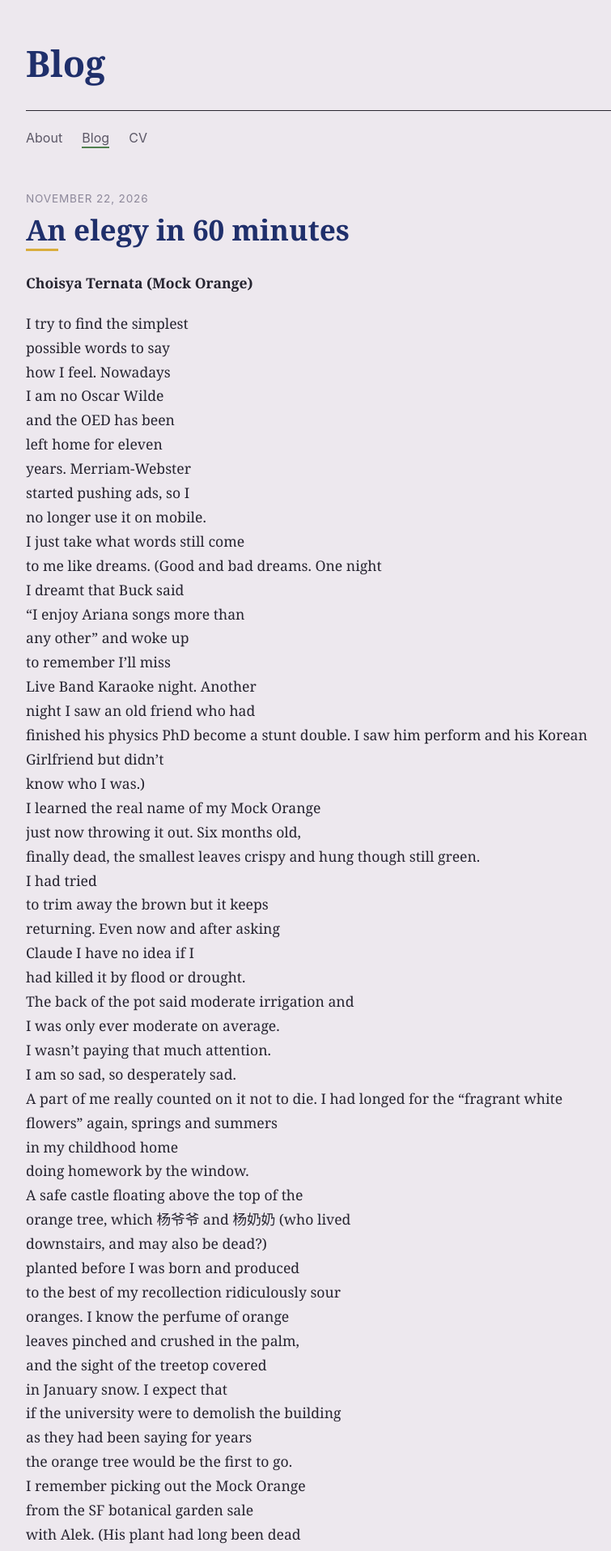
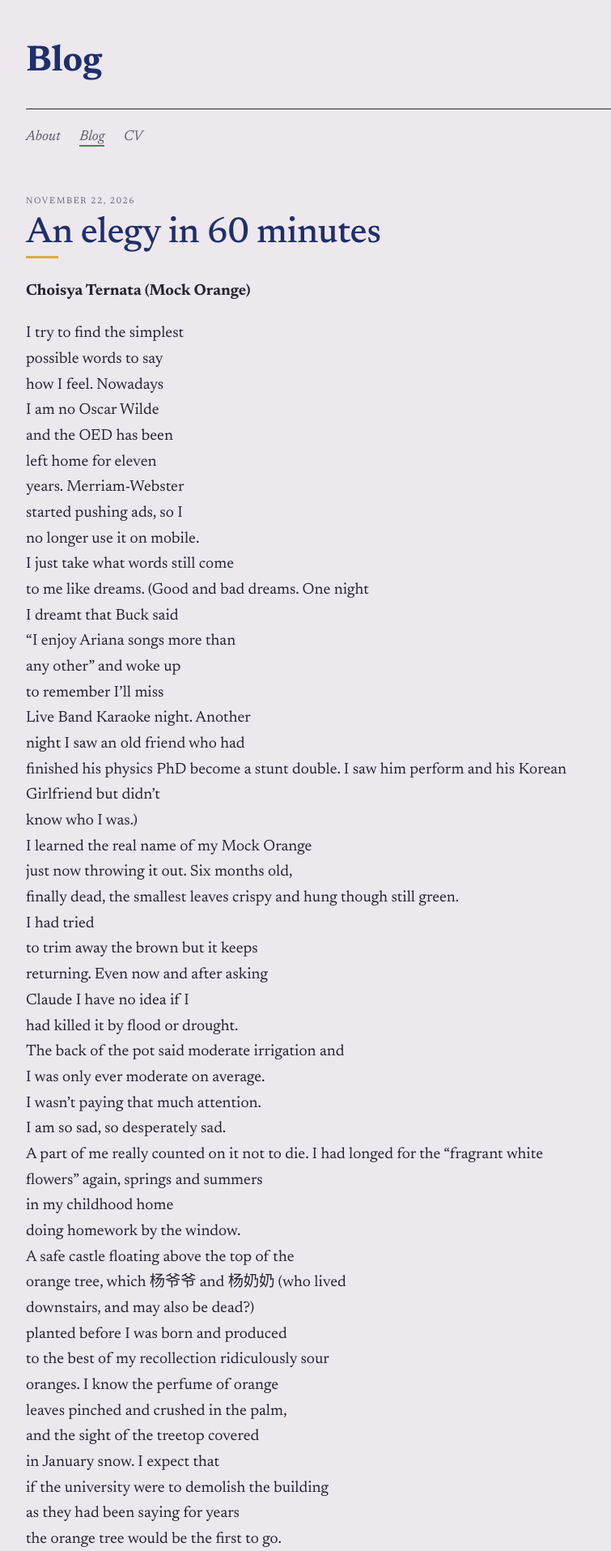
Before and after one commit to Alexa-Pan/Alexa-Pan.github.io, a Jekyll site: the page built from _posts/2026-11-22-mock-orange.md, in a window 1280 px wide. Shown: the top 1915 px of the page at 81% size, without its empty margins (178-933 px from the left). Built offline with Jekyll 4.4.1, drawn with Linux system fonts in a browser that asks for light colours.

Commit message:
Switch blog typography to Newsreader
Co-Authored-By: Claude Opus 5.5 <noreply@anthropic.com>
Claude-Session: https://claude.ai/code/session_01KqGowp91hoEizm1VrPzMDz

```diff
--- a/_layouts/default.html
+++ b/_layouts/default.html
@@ -5,6 +5,9 @@
     <meta name="viewport" content="width=device-width, initial-scale=1.0">
     {% if page.url == "/" %}<title>Alexa Pan Yue 潘悦</title>{% seo title=false %}{% else %}{% seo %}{% endif %}
     {% feed_meta %}
+    <link rel="preconnect" href="https://fonts.googleapis.com">
+    <link rel="preconnect" href="https://fonts.gstatic.com" crossorigin>
+    <link rel="stylesheet" href="https://fonts.googleapis.com/css2?family=Newsreader:ital,opsz,wght@0,6..72,400;0,6..72,500;0,6..72,600;0,6..72,700;1,6..72,400&display=swap">
     <link rel="stylesheet" href="{{ '/assets/css/site.css' | relative_url }}?v={{ site.time | date: '%s' }}">
     {% if page.math %}
     <script>
--- a/assets/css/site.css
+++ b/assets/css/site.css
@@ -4,7 +4,7 @@
     --paper-deep: #e3dce6;
     --ink: #262430;
     --ink-soft: #5b5766;
-    --ink-faint: #8d889a;
+    --ink-faint: #67637a;
     --prussian: #1f2f6b;
     --vermilion: #c9553c;
     --vermilion-deep: #a33f2a;
@@ -39,8 +39,9 @@ body.home::before {
 }
 
 body {
-    font-family: Georgia, 'Times New Roman', serif;
-    line-height: 1.7;
+    font-family: 'Newsreader', Georgia, 'Times New Roman', serif;
+    font-optical-sizing: auto;
+    line-height: 1.65;
     color: var(--ink);
     background-color: var(--paper);
     max-width: 900px;
@@ -89,10 +90,10 @@ nav a {
     text-decoration: none;
     border-bottom: none;
     margin-right: 20px;
-    font-size: 1rem;
     transition: color 0.3s ease;
     position: relative;
-    font-family: -apple-system, BlinkMacSystemFont, 'Segoe UI', Roboto, sans-serif;
+    font-size: 1.1rem;
+    font-style: italic;
 }
 
 nav a:hover {
@@ -161,7 +162,6 @@ nav a.active::after {
     margin-top: 20px;
     padding-top: 15px;
     border-top: 1px solid var(--hair);
-    font-family: -apple-system, BlinkMacSystemFont, 'Segoe UI', Roboto, sans-serif;
 }
 
 section {
@@ -213,10 +213,9 @@ h2::after {
 }
 
 .post-date {
-    font-family: -apple-system, BlinkMacSystemFont, 'Segoe UI', Roboto, sans-serif;
-    font-size: 0.85rem;
-    letter-spacing: 0.06em;
-    text-transform: uppercase;
+    font-size: 1rem;
+    font-variant-caps: all-small-caps;
+    letter-spacing: 0.1em;
     color: var(--ink-faint);
     margin-bottom: 4px;
 }
@@ -251,14 +250,16 @@ h2::after {
 }
 
 .post-title {
-    font-size: 2.2rem;
-    line-height: 1.25;
+    font-size: 2.8rem;
+    line-height: 1.1;
+    font-weight: 500;
+    letter-spacing: -0.01em;
     margin-bottom: 30px;
     display: inline-block;
 }
 
 .post-body {
-    font-size: 1.1rem;
+    font-size: 1.2rem;
 }
 
 .post-body > * + * {
@@ -342,7 +343,6 @@ h2::after {
 
 .post-body th {
     border-bottom: 1px solid var(--line);
-    font-family: -apple-system, BlinkMacSystemFont, 'Segoe UI', Roboto, sans-serif;
     font-size: 0.9rem;
 }
 
@@ -372,7 +372,6 @@ h2::after {
 
 .post-back {
     margin-top: 50px;
-    font-family: -apple-system, BlinkMacSystemFont, 'Segoe UI', Roboto, sans-serif;
     font-size: 0.95rem;
 }
 
```
